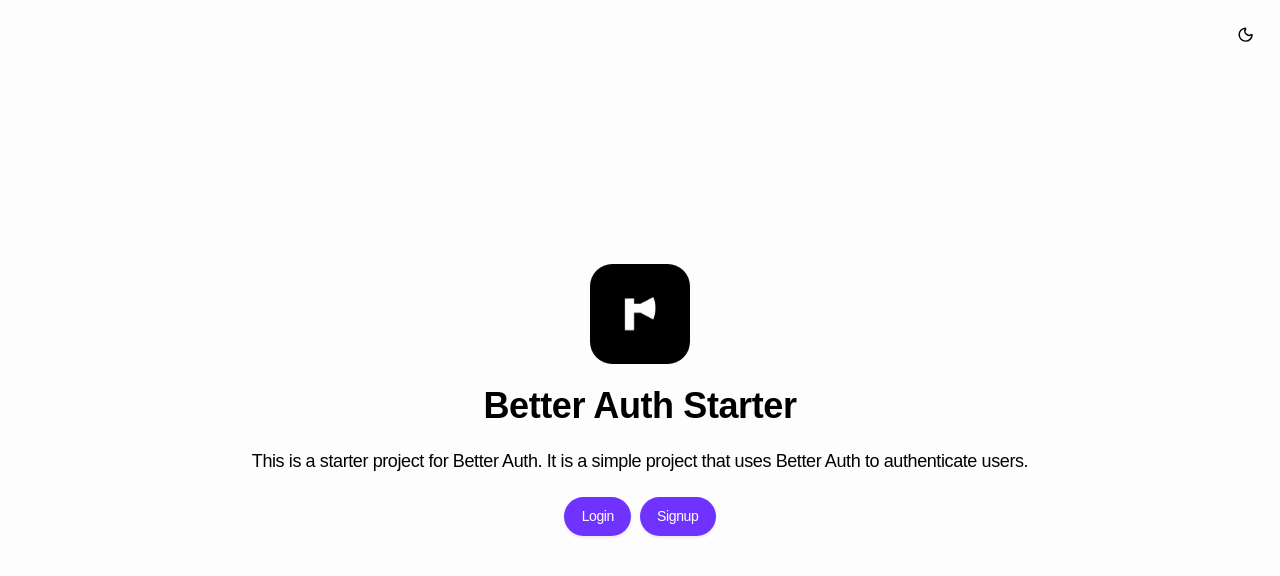
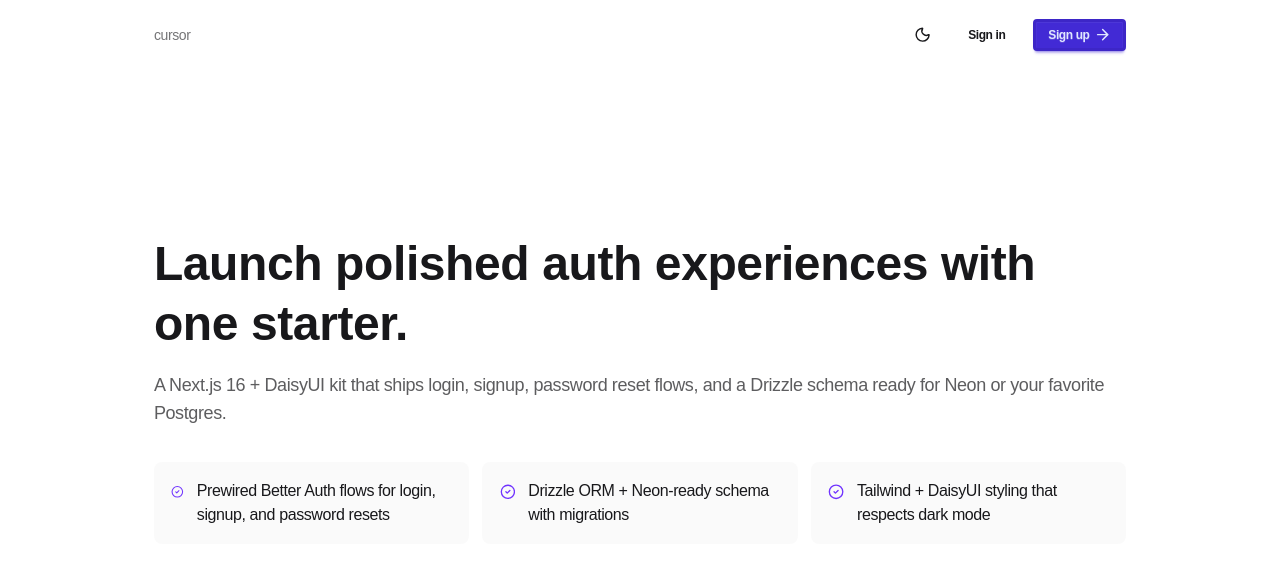
Before and after one commit to stepacool/cursor-hackathon-submission, a Next.js app in the folder frontend/: page / in a window 1280 px wide. Shown: the top 576 px of the page. Built offline with nearby package versions, Linux system fonts and the light colour scheme.

Commit message:
FE: UI theme setup

```diff
--- a/frontend/app/dashboard/page.tsx
+++ b/frontend/app/dashboard/page.tsx
@@ -1,5 +1,14 @@
 import Link from "next/link";
+import { ArrowRight } from "lucide-react";
 import { CreateOrganizationForm } from "@/components/forms/create-organization-form";
+import {
+  Card,
+  CardAction,
+  CardContent,
+  CardDescription,
+  CardHeader,
+  CardTitle,
+} from "@/components/ui/card";
 import { Button } from "@/components/ui/button";
 import {
   Dialog,
@@ -13,33 +22,80 @@ import { getOrganizations } from "@/server/organizations";
 
 export default async function Dashboard() {
   const organizations = await getOrganizations();
+  const hasOrganizations = organizations.length > 0;
 
   return (
-    <div className="flex h-screen flex-col items-center justify-center gap-2">
+    <div className="min-h-screen bg-base-100 text-base-content">
+      <div className="mx-auto flex w-full max-w-5xl flex-col gap-8 px-6 py-10">
+        <div className="space-y-4">
+          <div className="flex items-center justify-between mt-10">
+            <h2 className="text-2xl font-semibold">Your organizations</h2>
+            <p className="text-sm text-base-content/60">
+              {hasOrganizations
+                ? "Select a workspace to continue."
+                : "No organizations yet — create one to get started."}
+            </p>
+          </div>
+
+          {hasOrganizations ? (
+            <div className="grid gap-4 md:grid-cols-2">
+              {organizations.map((organization) => (
+                <Card
+                  key={organization.id}
+                  className="border-primary/10 bg-base-200/50 shadow-sm transition hover:-translate-y-1 hover:shadow-md"
+                >
+                  <CardHeader className="flex items-start justify-between">
+                    <div className="space-y-1">
+                      <CardTitle className="text-lg">{organization.name}</CardTitle>
+                      <CardDescription className="text-sm">
+                        {organization.slug ? `/${organization.slug}` : "No slug set"}
+                      </CardDescription>
+                    </div>
+                    <CardAction>
+                      <span className="badge badge-outline badge-primary">Active ready</span>
+                    </CardAction>
+                  </CardHeader>
+                  <CardContent className="flex items-center justify-between pt-2">
+                    <p className="text-sm text-base-content/70">
+                      Manage members, roles, and settings in this workspace.
+                    </p>
+                    <Button asChild variant="default" className="gap-2">
+                      <Link href={`/dashboard/organization/${organization.slug}`}>
+                        Open
+                        <ArrowRight className="h-4 w-4" />
+                      </Link>
+                    </Button>
+                  </CardContent>
+                </Card>
+              ))}
+            </div>
+          ) : (
+            <Card className="border-dashed bg-base-200/50">
+              <CardHeader>
+                <CardTitle>No organizations yet</CardTitle>
+                <CardDescription>
+                  Create your first workspace to invite members and manage access.
+                </CardDescription>
+              </CardHeader>
+              <CardContent>
                 <Dialog>
                   <DialogTrigger asChild>
-          <Button variant="outline">Create Organization</Button>
+                    <Button size="lg">Create organization</Button>
                   </DialogTrigger>
                   <DialogContent>
                     <DialogHeader>
                       <DialogTitle>Create Organization</DialogTitle>
                       <DialogDescription>
-              Create a new organization to get started.
+                        Name your workspace and start inviting teammates.
                       </DialogDescription>
                     </DialogHeader>
                     <CreateOrganizationForm />
                   </DialogContent>
                 </Dialog>
-
-      <div className="flex flex-col gap-2">
-        <h2 className="font-bold text-2xl">Organizations</h2>
-        {organizations.map((organization) => (
-          <Button asChild key={organization.id} variant="outline">
-            <Link href={`/dashboard/organization/${organization.slug}`}>
-              {organization.name}
-            </Link>
-          </Button>
-        ))}
+              </CardContent>
+            </Card>
+          )}
+        </div>
       </div>
     </div>
   );
--- a/frontend/app/globals.css
+++ b/frontend/app/globals.css
@@ -1,4 +1,5 @@
 @import "tailwindcss";
+@plugin "daisyui";
 @import "tw-animate-css";
 
 @custom-variant dark (&:is(.dark *));
--- a/frontend/app/page.tsx
+++ b/frontend/app/page.tsx
@@ -1,39 +1,59 @@
-import Image from "next/image";
 import Link from "next/link";
+import { ArrowRight, CheckCircle2 } from "lucide-react";
 import { ModeSwitcher } from "@/components/mode-switcher";
-import { Button } from "@/components/ui/button";
+
+const highlights = [
+  "Prewired Better Auth flows for login, signup, and password resets",
+  "Drizzle ORM + Neon-ready schema with migrations",
+  "Tailwind + DaisyUI styling that respects dark mode",
+];
 
 export default function Home() {
   return (
-    <>
-      <header className="absolute top-0 right-0 flex items-center justify-end p-4">
-        <ModeSwitcher />
+    <main className="min-h-screen bg-base-100 text-base-content">
+      <div className="absolute inset-0 -z-10 bg-gradient-to-b from-primary/10 via-base-100 to-base-100" />
+
+      <header className="sticky top-0 z-20 bg-base-100/80 backdrop-blur">
+        <div className="mx-auto flex w-full max-w-5xl items-center justify-between px-6 py-4">
+          <div className="flex items-center gap-2">
+            {/* <div className="badge badge-primary badge-lg font-semibold">Hackathon</div> */}
+            <span className="hidden text-sm text-base-content/60 sm:inline">
+              cursor
+            </span>
+          </div>
+          <div className="flex items-center gap-3">
+            <ModeSwitcher />
+            <Link href="/login" className="btn btn-ghost btn-sm">
+              Sign in
+            </Link>
+            <Link href="/signup" className="btn btn-primary btn-sm gap-1">
+              Sign up
+              <ArrowRight className="h-4 w-4" />
+            </Link>
+          </div>
+        </div>
       </header>
-      <div className="flex h-screen flex-col items-center justify-center gap-5 px-5 text-center">
-        <Image
-          alt="Better Auth"
-          className="rounded-lg dark:invert"
-          height={100}
-          src="/better-auth-starter.png"
-          width={100}
-        />
 
-        <h1 className="font-bold text-4xl">Better Auth Starter</h1>
+      <section className="mx-auto flex min-h-[80vh] w-full max-w-5xl flex-col justify-center gap-8 px-6 py-12">
+        <div className="space-y-4">
+          <h1 className="text-4xl font-bold leading-tight sm:text-5xl">
+            Launch polished auth experiences with one starter.
+          </h1>
+          <p className="text-base text-base-content/70 sm:text-lg">
+            A Next.js 16 + DaisyUI kit that ships login, signup, password reset flows, and a Drizzle schema ready for Neon or
+            your favorite Postgres.
+          </p>
+        </div>
 
-        <p className="text-lg">
-          This is a starter project for Better Auth. It is a simple project that
-          uses Better Auth to authenticate users.
-        </p>
-
-        <div className="flex gap-2">
-          <Link href="/login">
-            <Button>Login</Button>
-          </Link>
-          <Link href="/signup">
-            <Button>Signup</Button>
-          </Link>
+        <div className="grid gap-3 sm:grid-cols-3">
+          {highlights.map((item) => (
+            <div key={item} className="flex items-start gap-3 rounded-box bg-base-200/70 p-4">
+              <CheckCircle2 className="mt-0.5 h-5 w-5 text-primary" />
+              <p className="text-sm sm:text-base">{item}</p>
+            </div>
+          ))}
         </div>
-      </div>
-    </>
+      </section>
+    </main>
   );
 }
--- a/frontend/components/theme-provider.tsx
+++ b/frontend/components/theme-provider.tsx
@@ -1,11 +1,29 @@
 "use client";
 
-import { ThemeProvider as NextThemesProvider } from "next-themes";
+import { ThemeProvider as NextThemesProvider, useTheme } from "next-themes";
 import type * as React from "react";
+import { useEffect } from "react";
+
+function DaisyThemeSync() {
+  const { resolvedTheme } = useTheme();
+
+  useEffect(() => {
+    if (!resolvedTheme) return;
+    document.documentElement.dataset.theme =
+      resolvedTheme === "dark" ? "dark" : "light";
+  }, [resolvedTheme]);
+
+  return null;
+}
 
 export function ThemeProvider({
   children,
   ...props
 }: React.ComponentProps<typeof NextThemesProvider>) {
-  return <NextThemesProvider {...props}>{children}</NextThemesProvider>;
+  return (
+    <NextThemesProvider {...props}>
+      <DaisyThemeSync />
+      {children}
+    </NextThemesProvider>
+  );
 }
--- a/frontend/db/tibd.ts
+++ b/frontend/db/tibd.ts
@@ -9,7 +9,7 @@ declare global {
 const mysqlPool =
   globalThis.__globalMysql ??
   mysql.createPool({
-    uri: process.env.ASYNC_DB_DSN as string || 'mysql://ThihWp1nSaKQzsm.root:5utCdAmQEEYFv86n@gateway01.eu-central-1.prod.aws.tidbcloud.com:4000/test',
+    uri: process.env.ASYNC_DB_DSN as string || 'mysql://2qBnpKDWw7AZ2Pd.root:sRyFA9oMAb5UCSaI@gateway01.ap-southeast-1.prod.aws.tidbcloud.com:4000/test',
     waitForConnections: true,
     connectionLimit: 1, // CRITICAL for serverless
     queueLimit: 0,
--- a/frontend/package.json
+++ b/frontend/package.json
@@ -43,11 +43,15 @@
     "@types/node": "^24.10.1",
     "@types/react": "^19.2.6",
     "@types/react-dom": "^19.2.3",
+    "daisyui": "^5.5.8",
     "drizzle-kit": "^0.31.7",
     "husky": "^9.1.7",
     "tailwindcss": "^4.1.17",
     "tw-animate-css": "^1.4.0",
     "typescript": "^5.9.3",
     "ultracite": "^6.3.6"
-  }
+  },
+  "browserslist": [
+    "> 1%"
+  ]
 }
```
Also changed, not shown: 2 other files (tests, documents, lock files or other folders). Lines whose indentation alone changed are shown as unchanged.
